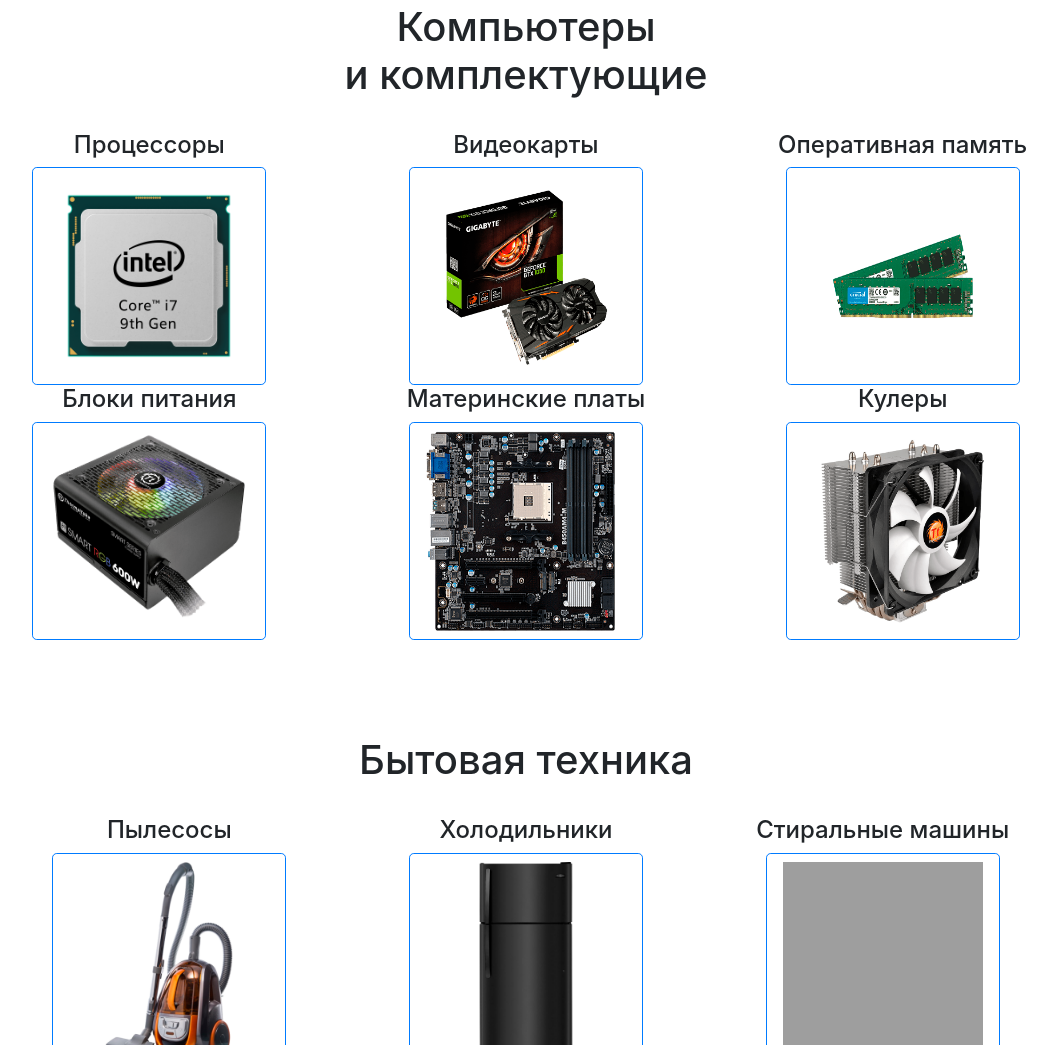
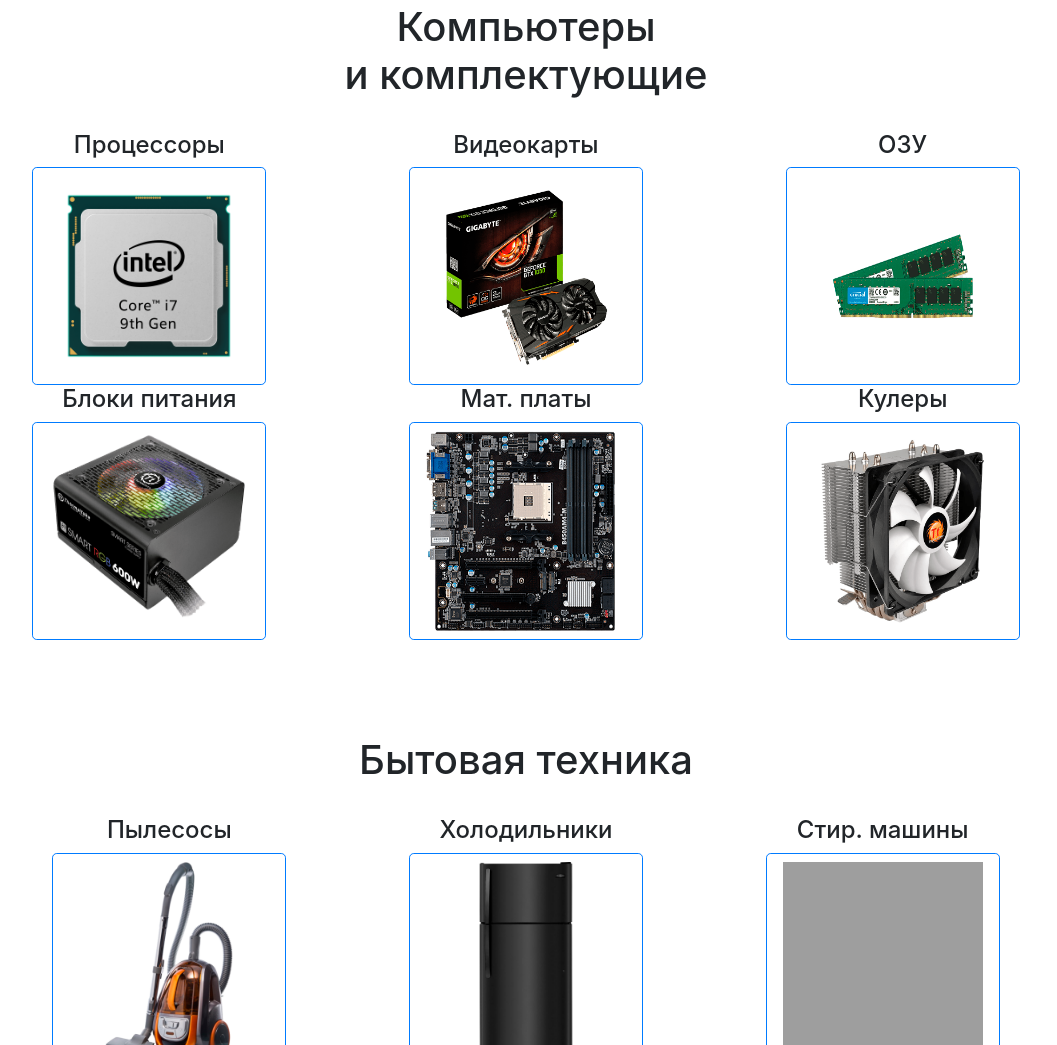
Before and after one commit to semakalnin/lol, a plain HTML site: page final2022/index.html in a window 1280 px wide. Shown: the part 2297-3342 px from the top of the page, without its empty margins (114-1171 px from the left). Drawn offline with nearby package versions, Linux system fonts and the light colour scheme; grey boxes are pictures that could not be loaded.

Commit message:
Update index.html

```diff
--- a/final2022/index.html
+++ b/final2022/index.html
@@ -425,7 +425,7 @@
                      </div>
                   </div>
                   <div class="col">
-                     <h4 class="text-black" style="text-align: center;">Оперативная память</h4>
+                     <h4 class="text-black" style="text-align: center;">ОЗУ</h4>
                      <button type="button" class="btn btn-primary btn-lg bg-white" data-toggle="modal" data-target="#modal15">
                      <img src="img/22.png" alt="22" width="200" height="200">
                      </button>
@@ -483,7 +483,7 @@
                      </div>
                   </div>
                   <div class="col">
-                     <h4 class="text-black" style="text-align: center;">Материнские платы</h4>
+                     <h4 class="text-black" style="text-align: center;">Мат. платы</h4>
                      <button type="button" class="btn btn-primary btn-lg bg-white" data-toggle="modal" data-target="#modal17">
                      <img src="img/24.png" alt="24" width="200" height="200">
                      </button>
@@ -605,7 +605,7 @@
                            </div>
                         </div>
                         <div class="col">
-                           <h4 class="text-black" style="text-align: center;">Стиральные машины</h4>
+                           <h4 class="text-black" style="text-align: center;">Стир. машины</h4>
                            <button type="button" class="btn btn-primary btn-lg bg-white" data-toggle="modal" data-target="#modal21">
                            <img src="img/28.png" alt="28" width="200" height="200">
                            </button>
```
